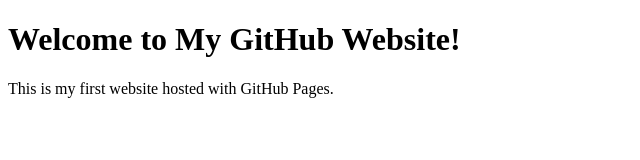
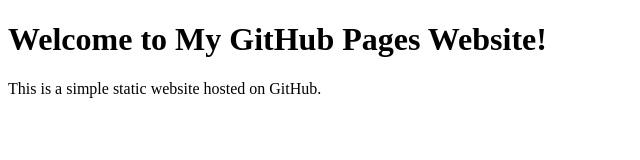
Before and after one commit to TravisScott123456/Website, a plain HTML site: page index.html in a window 1280 px wide. Shown: the whole page, without its empty margins (0-640 px from the left). Drawn offline with Linux system fonts and the light colour scheme.

Commit message:
Update index.html

```diff
--- a/index.html
+++ b/index.html
@@ -1,12 +1,12 @@
 <!DOCTYPE html>
 <html lang="en">
-<head>
+  <head>
     <meta charset="UTF-8">
     <meta name="viewport" content="width=device-width, initial-scale=1.0">
-    <title>My GitHub Page</title>
-</head>
-<body>
-    <h1>Welcome to My GitHub Website!</h1>
-    <p>This is my first website hosted with GitHub Pages.</p>
-</body>
+    <title>My GitHub Website</title>
+  </head>
+  <body>
+    <h1>Welcome to My GitHub Pages Website!</h1>
+    <p>This is a simple static website hosted on GitHub.</p>
+  </body>
 </html>
```
